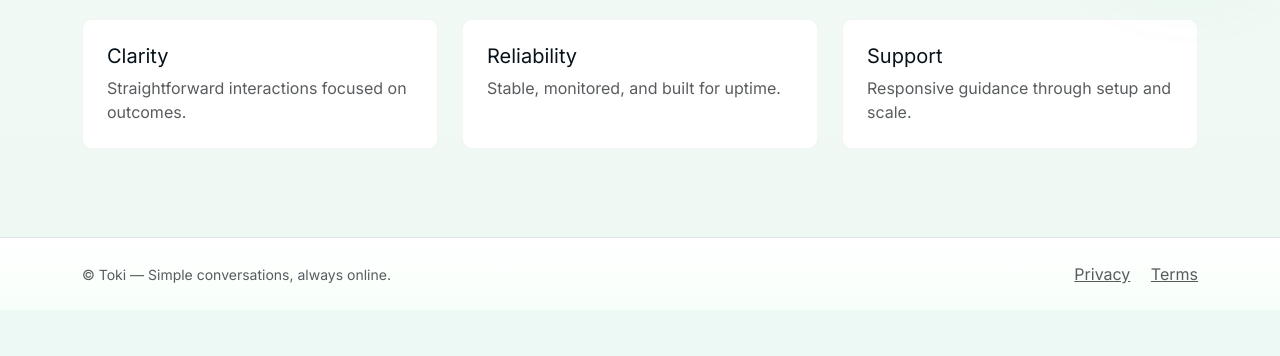
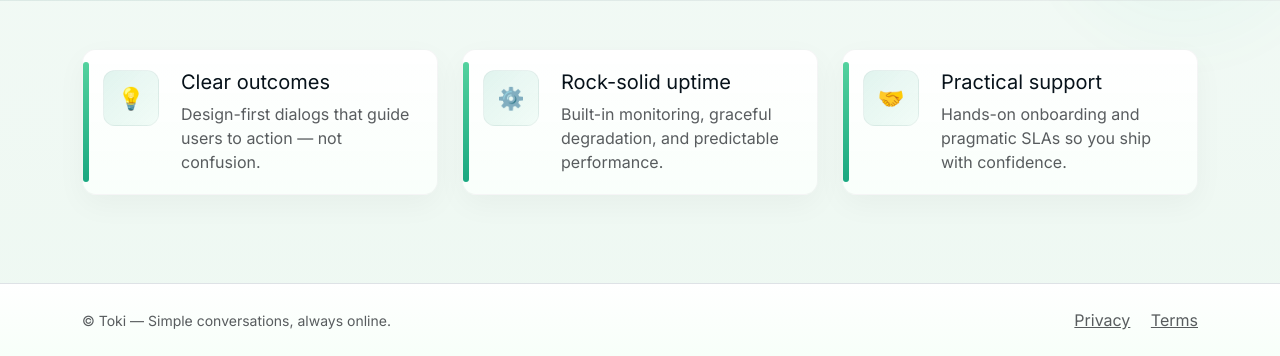
Before and after one commit to Maorb23/Toki, a Django app: page / in a window 1280 px wide. Shown: the part 622-978 px from the top of the page. Before the commit the page ends 913 px from the top, so only its background shows below. Run offline with Django 4.2, Linux system fonts and the light colour scheme.

Commit message:
he really tried

```diff
--- a/landing/static/landing/css/styles.css
+++ b/landing/static/landing/css/styles.css
@@ -58,10 +58,58 @@ body {
 .hero-card .hero-logo { max-width: 220px; margin: 0 auto 1rem auto; display: block; }
 
 .feature-card {
-  background: var(--bg);
-  border: 1px solid rgba(15,23,32,0.04);
-  border-radius: 10px;
+  background: linear-gradient(180deg, rgba(255,255,255,0.96), rgba(249,255,251,0.98));
+  border: 1px solid rgba(7,18,26,0.04);
+  border-radius: 14px;
+  display: flex;
+  gap: 1rem;
+  align-items: flex-start;
+  padding: 1.25rem;
+  box-shadow: 0 10px 30px rgba(7,18,26,0.04);
+  transition: transform .26s ease, box-shadow .26s ease, background .26s ease;
+  position: relative;
 }
+
+/* Make cards feel lighter and animate in */
+.feature-card:hover { transform: translateY(-8px); box-shadow: 0 24px 60px rgba(7,18,26,0.08); }
+
+/* vertical accent stripe */
+.feature-card::before {
+  content: "";
+  position: absolute;
+  left: 0;
+  top: 12px;
+  bottom: 12px;
+  width: 6px;
+  border-radius: 6px;
+  background: linear-gradient(180deg, var(--color-accent), var(--color-primary));
+  opacity: 0.95;
+}
+
+/* icon circle */
+.feature-icon {
+  width: 56px;
+  height: 56px;
+  border-radius: 12px;
+  display: flex;
+  align-items: center;
+  justify-content: center;
+  font-size: 1.35rem;
+  flex-shrink: 0;
+  margin-right: 6px;
+  background: linear-gradient(135deg, rgba(14,163,122,0.12), rgba(75,208,154,0.06));
+  border: 1px solid rgba(7,18,26,0.04);
+}
+
+/* card entrance animation */
+@keyframes floatUp {
+  from { opacity: 0; transform: translateY(14px) scale(.995); }
+  to   { opacity: 1; transform: translateY(0) scale(1); }
+}
+.row.g-4 .col-md-4 .feature-card { animation: floatUp .6s cubic-bezier(.2,.9,.3,1) both; }
+.row.g-4 .col-md-4:nth-child(1) .feature-card { animation-delay: .06s; }
+.row.g-4 .col-md-4:nth-child(2) .feature-card { animation-delay: .16s; }
+.row.g-4 .col-md-4:nth-child(3) .feature-card { animation-delay: .26s; }
 
 .image-placeholder {
   display: flex;
@@ -210,6 +258,7 @@ html, body { overflow-x: hidden; }
   background: linear-gradient(90deg, rgba(14,163,122,0.12), rgba(75,208,154,0.08) 40%, rgba(102,224,179,0.06));
   filter: blur(12px);
   opacity: 0.95;
+.hero-card { isolation: isolate; }
   transition: transform .28s ease, filter .28s ease;
 }
 .hero-card:hover::before { transform: scale(1.02); filter: blur(8px); }
@@ -227,6 +276,10 @@ html, body { overflow-x: hidden; }
   content: "";
   display: block;
   width: 84px;
+/* Attempt to remove white background in raster logos by blending white to transparent.
+   If the white area is part of the image itself this will visually hide it against
+   the hero-card; best fix is a transparent PNG/SVG. */
+.hero-logo, .brand-logo { mix-blend-mode: multiply; }
   height: 6px;
   margin-top: 14px;
   border-radius: 8px;
--- a/landing/templates/landing/index.html
+++ b/landing/templates/landing/index.html
@@ -10,7 +10,7 @@
         <p class="text-uppercase small text-muted mb-2">Conversational services</p>
         <h1 class="display-5 fw-bold text-dark">Toki — human-first conversations</h1>
         <p class="lead text-muted mt-3">
-          Simple, reliable conversational services for teams and products.
+          Conversational systems that feel human — fast to deploy, private by design, and reliably available when your customers need them.
         </p>
         <div class="d-flex gap-3 mt-4">
           <a class="btn btn-primary px-4" href="/contact/">Get in touch</a>
@@ -25,8 +25,8 @@
       <div class="col-lg-6 d-flex justify-content-center align-items-center">
         <div class="hero-card hero-card-lg mx-auto shadow">
           <img src="{% static 'landing/images/birds.png' %}" alt="Toki logo" class="hero-logo mb-3 img-fluid">
-          <h5 class="mb-0">Simple, always‑on conversations</h5>
-          <p class="text-muted mb-0">Designed for clear communication.</p>
+          <h4 class="mb-1">Simple, always‑on conversations</h4>
+          <p class="text-muted mb-0">Human-first design, enterprise-ready reliability, and privacy you can trust.</p>
         </div>
       </div>
     </div>
@@ -37,21 +37,30 @@
   <div class="container">
     <div class="row g-4">
       <div class="col-md-4">
-        <div class="feature-card p-4 h-100">
-          <h5 class="mb-2">Clarity</h5>
-          <p class="text-muted mb-0">Straightforward interactions focused on outcomes.</p>
+        <div class="feature-card h-100">
+          <div class="feature-icon">💡</div>
+          <div>
+            <h5 class="mb-2">Clear outcomes</h5>
+            <p class="text-muted mb-0">Design-first dialogs that guide users to action — not confusion.</p>
+          </div>
         </div>
       </div>
       <div class="col-md-4">
-        <div class="feature-card p-4 h-100">
-          <h5 class="mb-2">Reliability</h5>
-          <p class="text-muted mb-0">Stable, monitored, and built for uptime.</p>
+        <div class="feature-card h-100">
+          <div class="feature-icon">⚙️</div>
+          <div>
+            <h5 class="mb-2">Rock-solid uptime</h5>
+            <p class="text-muted mb-0">Built-in monitoring, graceful degradation, and predictable performance.</p>
+          </div>
         </div>
       </div>
       <div class="col-md-4">
-        <div class="feature-card p-4 h-100">
-          <h5 class="mb-2">Support</h5>
-          <p class="text-muted mb-0">Responsive guidance through setup and scale.</p>
+        <div class="feature-card h-100">
+          <div class="feature-icon">🤝</div>
+          <div>
+            <h5 class="mb-2">Practical support</h5>
+            <p class="text-muted mb-0">Hands-on onboarding and pragmatic SLAs so you ship with confidence.</p>
+          </div>
         </div>
       </div>
     </div>
```
